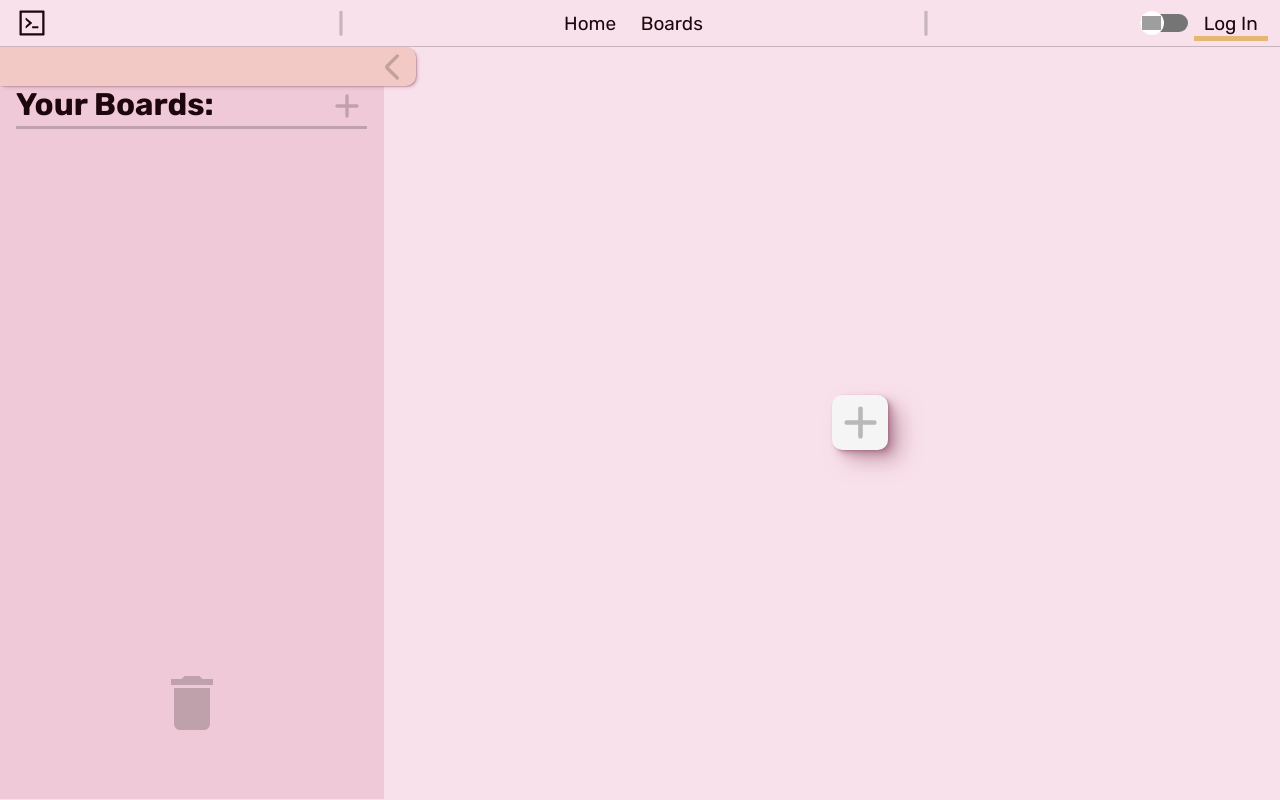
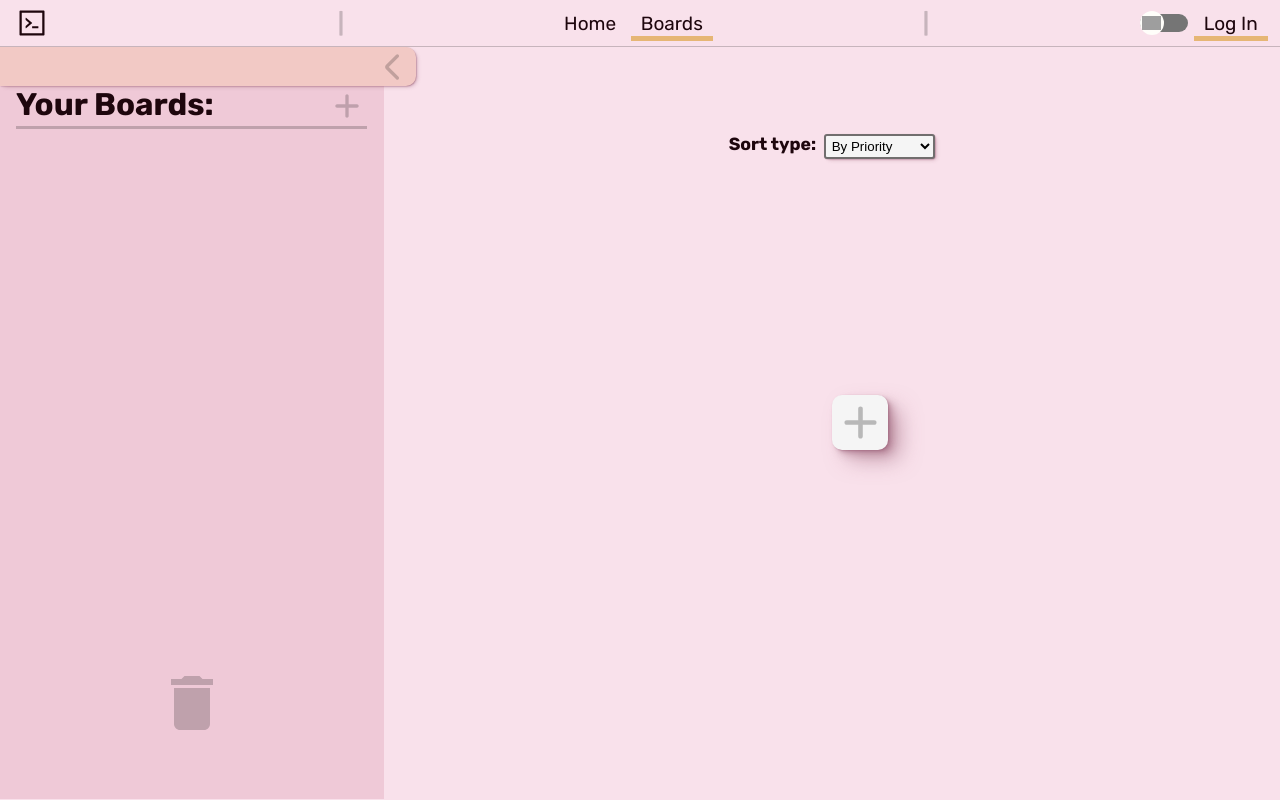
Before and after one commit to omar-elsherbiny/IGCSE-Todo-Project, a Flask app: template templates/todos.html in a window 1280 px wide. Run offline with Flask 3, Linux system fonts and the light colour scheme; the template is opened without the code that fills it, so the values that code supplies are empty; grey boxes are pictures that could not be loaded.

Commit message:
started sort dropdown

```diff
--- a/templates/todos.html
+++ b/templates/todos.html
@@ -6,7 +6,7 @@ Boards
 
 {% block navbar1 %}
 <a class="link" href="./">Home</a>
-<a class="link" href="./todos">Boards</a>
+<a class="link alt" href="./todos">Boards</a>
 {% endblock %}
 
 {% block navbar2 %}
@@ -141,6 +141,14 @@ Boards
         </div>
     </div>
 </div>
+<div style="display: flex; gap: 0.5rem;">
+    <h5>Sort type:</h5>
+    <select id="task_sort_type" class="input_dropdown">
+        <option value="priority">By Priority</option>
+        <option value="priority">By Date</option>
+        <option value="custom" disabled>Custom Order</option>
+    </select>
+</div>
 <div id="boards_view" class="dropzone dboard_closed dboard_open" ondrop="boardsViewDrop(event)">
     {% for board in viewed_boards %}
     <div id="board{{ board.board_id }}" class="draggable board_open" draggable="true">
```
Also changed, not shown: database.db.
